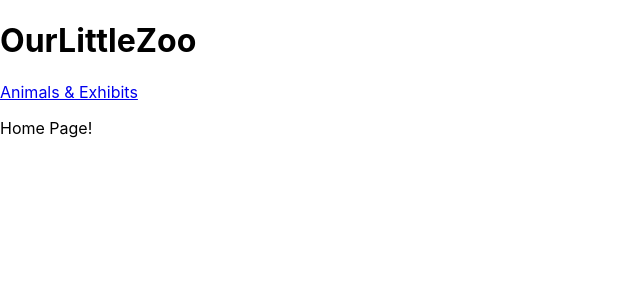
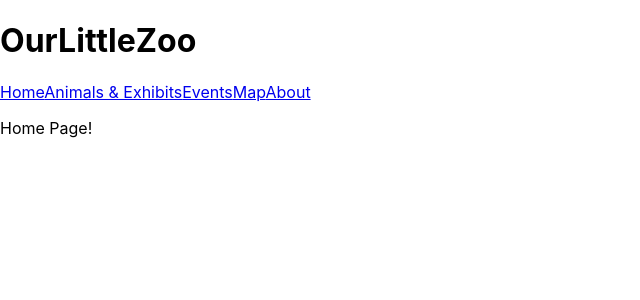
Before and after one commit to JLeeVance/OurLittleZoo, a React (Create React App) app in the folder ourlittlezoo/: page / in a window 1280 px wide. Shown: the top 300 px of the page, without its empty margins (0-640 px from the left). Built offline with nearby package versions, Linux system fonts and the light colour scheme; data requests are answered from the project's data file.

Commit message:
Added links

```diff
--- a/ourlittlezoo/src/Components/NavLinks.jsx
+++ b/ourlittlezoo/src/Components/NavLinks.jsx
@@ -1,13 +1,17 @@
-import { Link , NavLink } from "react-router-dom";
+import { NavLink } from "react-router-dom";
 
 function NavLinks(){
 
 
     return(
-        <NavLink to="/animals">Animals & Exhibits</NavLink>
-
+        <>
+            <NavLink to="/">Home</NavLink>
+            <NavLink to="/animals">Animals & Exhibits</NavLink>
+            <NavLink to="/events">Events</NavLink>
+            <NavLink to="/map">Map</NavLink>
+            <NavLink to="/about">About</NavLink>
+        </>
     )
-
 }
 
 export default NavLinks;
```
